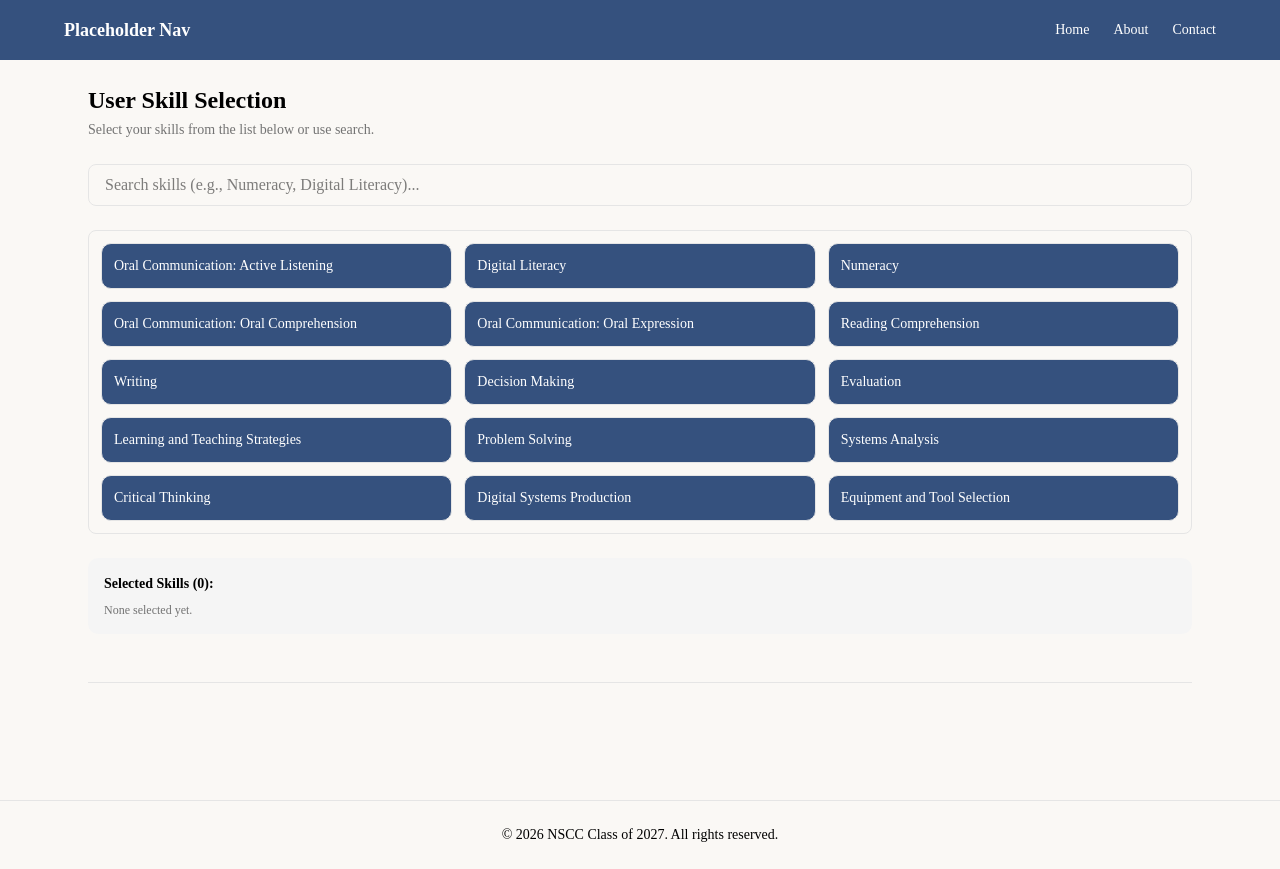
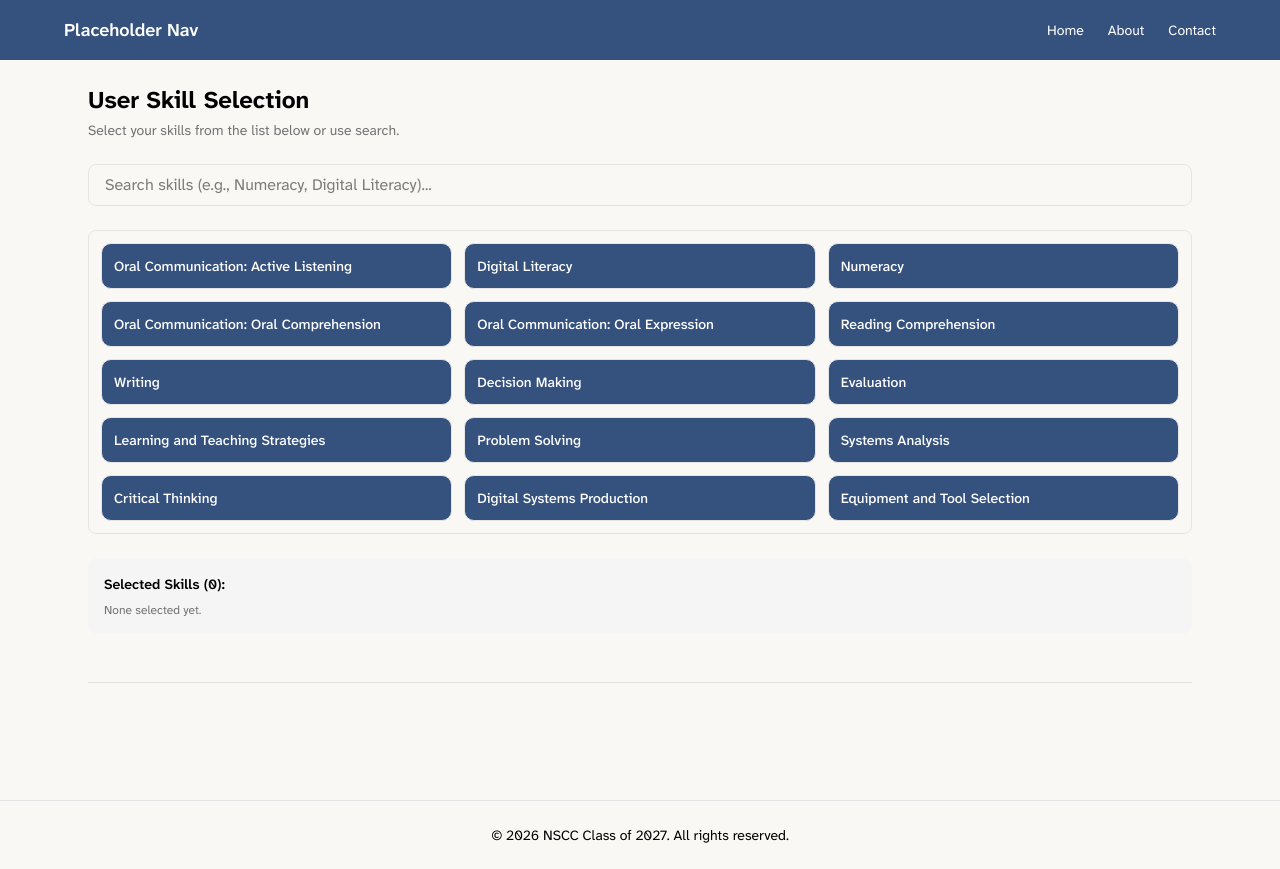
Before and after one commit to jaynaugler/ttns, a Next.js app: page / in a window 1280 px wide. Built offline with nearby package versions, Linux system fonts and the light colour scheme.

Commit message:
Standardizing approved fonts (font-sans can be used across the app)

```diff
--- a/eslint.config.mjs
+++ b/eslint.config.mjs
@@ -11,6 +11,7 @@ const eslintConfig = defineConfig([
     ".next/**",
     "out/**",
     "build/**",
+    ".tmp/**",
     "next-env.d.ts",
     // Local helper launchers intentionally use CommonJS.
     "scripts/dev.cjs",
--- a/src/app/globals.css
+++ b/src/app/globals.css
@@ -1,6 +1,24 @@
 @import "tailwindcss";
 @import "tw-animate-css";
 @import "shadcn/tailwind.css";
+
+@font-face {
+  font-family: "Atkinson Hyperlegible Next";
+  src: url("../fonts/local/AtkinsonHyperlegibleNext-VariableFont_wght.ttf")
+    format("truetype");
+  font-style: normal;
+  font-weight: 100 900;
+  font-display: swap;
+}
+
+@font-face {
+  font-family: "Atkinson Hyperlegible Next";
+  src: url("../fonts/local/AtkinsonHyperlegibleNext-Italic-VariableFont_wght.ttf")
+    format("truetype");
+  font-style: italic;
+  font-weight: 100 900;
+  font-display: swap;
+}
 
 @custom-variant dark (&:is(.dark *));
 
@@ -14,8 +32,7 @@
   --color-brand-yellow: var(--brand-yellow);
   --color-brand-orange: var(--brand-orange);
   --color-brand-brown: var(--brand-brown);
-  --font-sans: var(--font-sans);
-  --font-mono: var(--font-geist-mono);
+  --font-sans: "Atkinson Hyperlegible Next", system-ui, "Segoe UI", sans-serif;
   --font-heading: var(--font-sans);
   --color-sidebar-ring: var(--sidebar-ring);
   --color-sidebar-border: var(--sidebar-border);
@@ -141,9 +158,6 @@
   body {
     @apply bg-background text-foreground;
   }
-  html {
-    @apply font-sans;
-  }
   a {
     color: var(--link-default);
     text-decoration: none;
--- a/src/app/layout.tsx
+++ b/src/app/layout.tsx
@@ -1,17 +1,6 @@
 import type { Metadata } from "next";
-import { Geist, Geist_Mono } from "next/font/google";
 import "./globals.css";
 import { Footer } from "@/components/footer";
-
-const geistSans = Geist({
-  variable: "--font-geist-sans",
-  subsets: ["latin"],
-});
-
-const geistMono = Geist_Mono({
-  variable: "--font-geist-mono",
-  subsets: ["latin"],
-});
 
 export const metadata: Metadata = {
   title: "Create Next App",
@@ -20,10 +9,7 @@ export const metadata: Metadata = {
 
 export default function RootLayout({ children }: LayoutProps<"/">) {
   return (
-    <html
-      lang="en"
-      className={`${geistSans.variable} ${geistMono.variable} h-full antialiased`}
-    >
+    <html lang="en" className="h-full antialiased font-sans">
       <body suppressHydrationWarning className="min-h-full flex flex-col">
         {children}
         <Footer />
```
